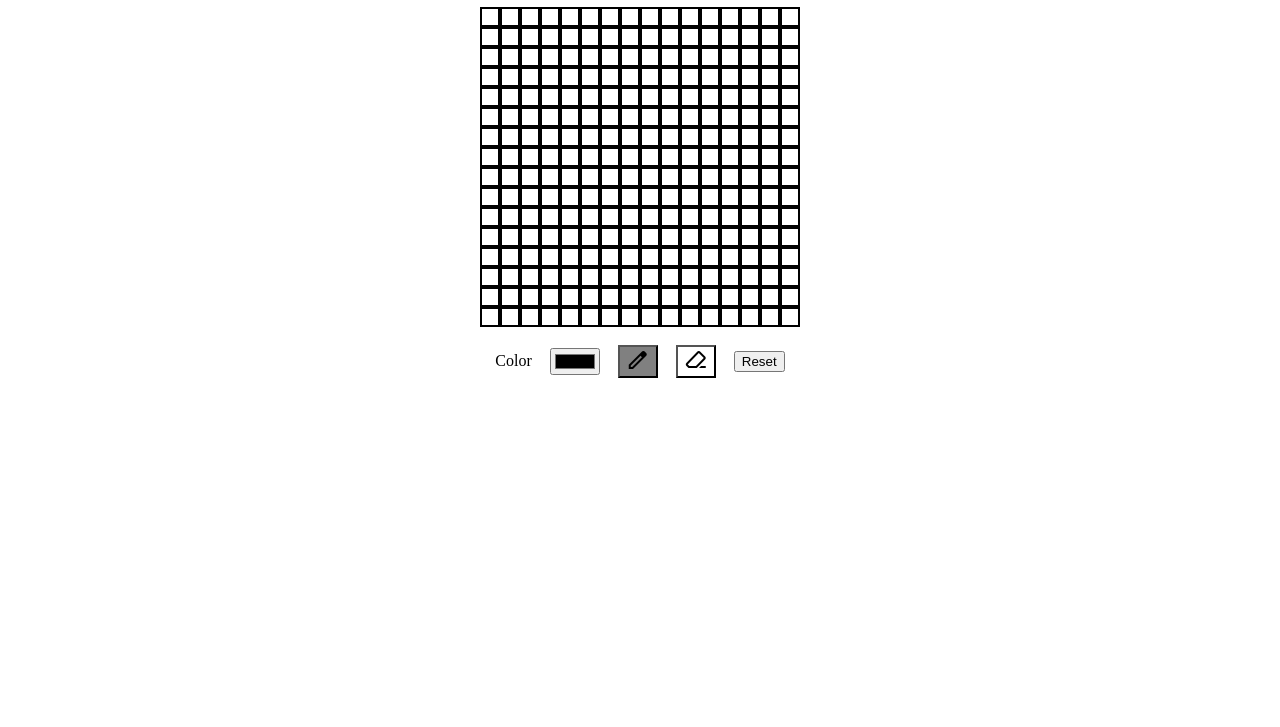
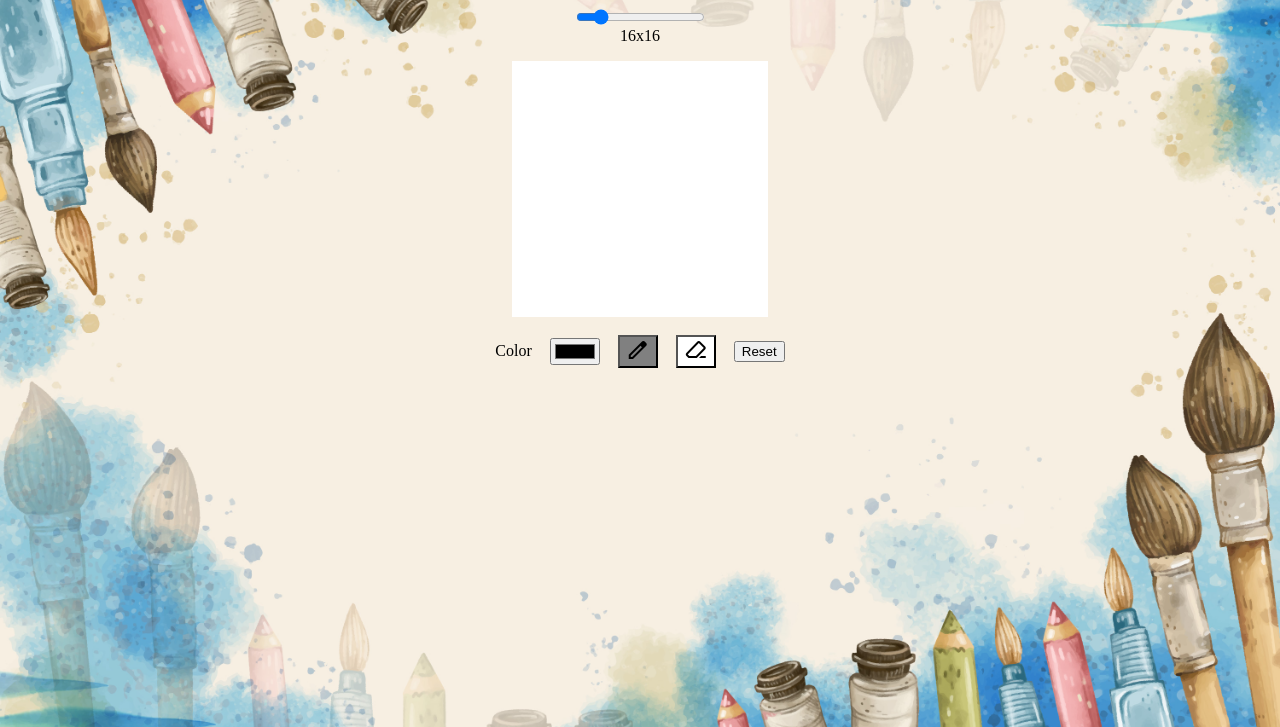
Before and after one commit to Siftben/Etch-A-Sketch, a plain HTML site: page index.html in a window 1280 px wide. Shown: the part 73-800 px from the top of the page. Drawn offline with nearby package versions, Linux system fonts and the light colour scheme.

Commit message:
Add Resolution and remove grid

```diff
--- a/index.html
+++ b/index.html
@@ -13,10 +13,13 @@
     <h1>Etch A Sketch</h1>
   </div>
 
+  <div class="resolution">
+    <input type="range" class="px-slider" value="16">
+    <label class="slider-text">16x16</label>
+  </div>
+
   <div class="draw-bg">
-    <div class="draw-flex">
 
-    </div>
   </div>
 
   <div class="draw-options">
@@ -36,7 +39,6 @@
 
       <button type="submit" class="reset-btn" id="reset-btn">Reset</button>
 
-
     </div>
 
   </div>
--- a/scripts.js
+++ b/scripts.js
@@ -1,16 +1,20 @@
-createSketch();
-const drawDivs = document.querySelectorAll('.draw-px');
+let rowColumn;
+let drawDivs;
+createSketch(16);
 const colorPicker = document.getElementById("color-picker");
 const drawButton = document.querySelector('.draw-btn');
 const eraseButton = document.querySelector('.erase-btn');
 const resetButton = document.querySelector('.reset-btn');
+const slider = document.querySelector('.px-slider');
+const sliderText = document.querySelector('.slider-text');
 let colorDraw = "black";
 let isPencil = true;
+slider.min = '1';
 
-function createSketch () {
+function createSketch (newRowColumn) {
     const drawbg = document.querySelector('.draw-bg');
 
-    for (let index = 0; index < 16; index++) {
+    for (let index = 0; index < newRowColumn; index++) {
         const makeDiv = document.createElement('div');
         drawbg.appendChild(makeDiv);
         makeDiv.classList.add('draw-flex');
@@ -18,15 +22,32 @@ function createSketch () {
 
     const allFlex = document.querySelectorAll('.draw-flex')
 
-    for (let index = 0; index < 16; index++) {
+    for (let index = 0; index < newRowColumn; index++) {
 
-        for (let index = 0; index < 16; index++) {
+        for (let index = 0; index < newRowColumn; index++) {
             const makeDiv = document.createElement('div');
             allFlex[index].appendChild(makeDiv);
             makeDiv.classList.add('draw-px');
         }
     }
 
+    rowColumn = newRowColumn;
+    drawDivs = document.querySelectorAll('.draw-px');
+
+    drawDivs.forEach(trigger => trigger.addEventListener('mouseenter', handleEnter));
+    drawDivs.forEach(trigger => trigger.addEventListener('mouseleave', handleLeave));
+    drawDivs.forEach(trigger => trigger.addEventListener('click', draw))
+
+}
+
+function deleteSketch() {
+    const drawFlex = document.querySelectorAll('.draw-flex');
+
+    for (let index = 0; index < rowColumn; index++) {
+        drawFlex[index].remove();
+    }
+
+    createSketch(slider.value);
 }
 
 function handleEnter() {
@@ -79,11 +100,18 @@ function handleEraseButton(){
     isPencil = false;
 }
 
-drawDivs.forEach(trigger => trigger.addEventListener('mouseenter', handleEnter));
-drawDivs.forEach(trigger => trigger.addEventListener('mouseleave', handleLeave));
-drawDivs.forEach(trigger => trigger.addEventListener('click', draw))
+function sliderChange() {
+    sliderText.innerHTML = slider.value + "x" + slider.value;
+    console.log(sliderText.value);
+}
+
+function sliderResolution() {
+    deleteSketch();
+}
 
 drawButton.addEventListener('click', handleDrawButton);
 eraseButton.addEventListener('click', handleEraseButton);
 resetButton.addEventListener("click", reset);
+slider.addEventListener("mousemove", sliderChange);
+slider.addEventListener("change", sliderResolution);
 colorPicker.addEventListener("input", changeColor);
--- a/styles.css
+++ b/styles.css
@@ -4,6 +4,21 @@
   'wght' 400,
   'GRAD' 0,
   'opsz' 24
+}
+
+body{
+    background-image: url("6796108.jpg");
+    background-size: cover;
+    background-repeat: no-repeat;
+    text-align: center;
+}
+
+.resolution{
+    display: flex;
+    flex-direction: column;
+    justify-content: center;
+    align-items: center;
+    margin: 16px;
 }
 
 .title{
@@ -19,7 +34,8 @@
 
 .draw-px{
     padding: 8px;
-    border: 2px solid black;
+    /*border: 2px solid black;*/
+    background-color: white;
 }
 
 .color-picker{
```
Also changed, not shown: 6796108.jpg (added).
